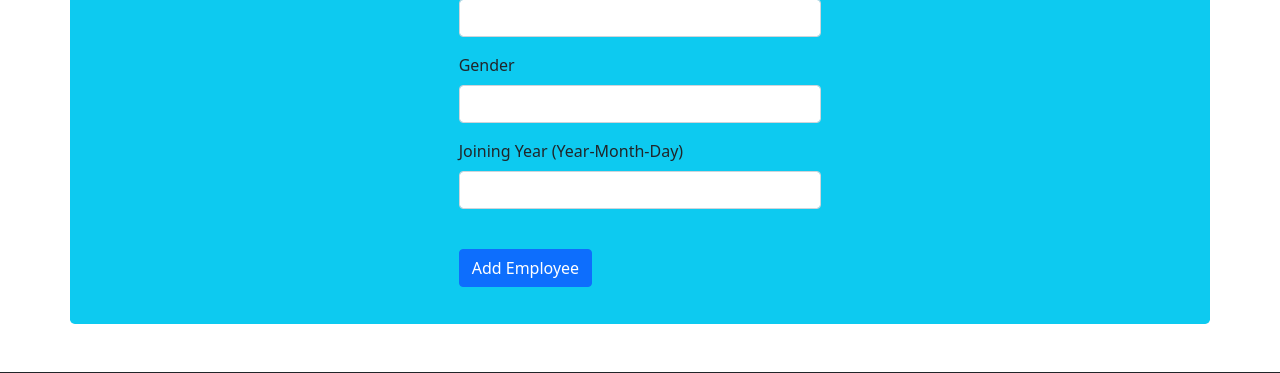
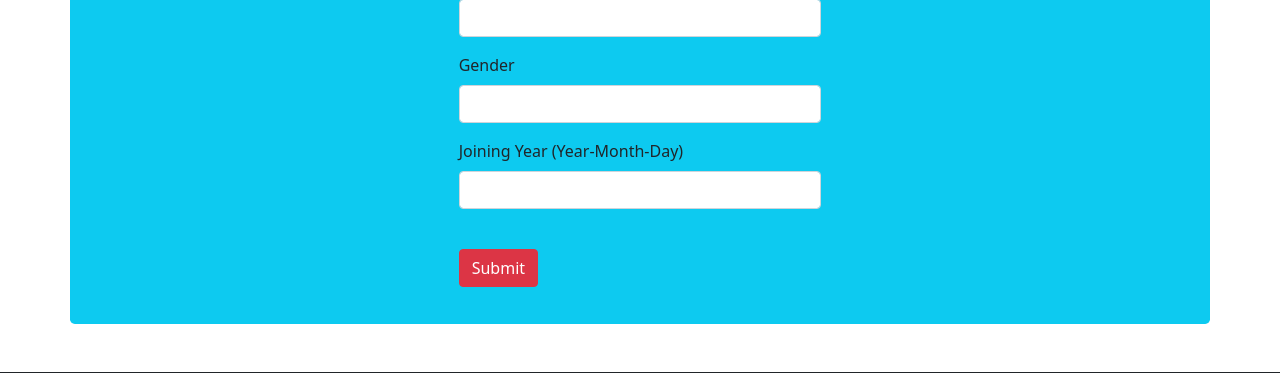
Before and after one commit to shuvo-99/470-project, a PHP site: page /add_employee.php in a window 1280 px wide. Shown: the part 830-1203 px from the top of the page. Run offline with PHP 8.4, Linux system fonts and the light colour scheme; some libraries are stand-ins or nearby versions.

Commit message:
Add files via upload

```diff
--- a/add_employee.php
+++ b/add_employee.php
@@ -169,7 +169,7 @@ if($_SERVER['REQUEST_METHOD'] == 'POST')
                     </div>
 
                     <br>
-                    <button type="submit" name="submit" class="btn btn-primary">Add Employee</button>
+                    <button type="submit" name="submit" class="btn btn-danger">Submit</button>
                     <br>
                 </form>
             </div>
```
